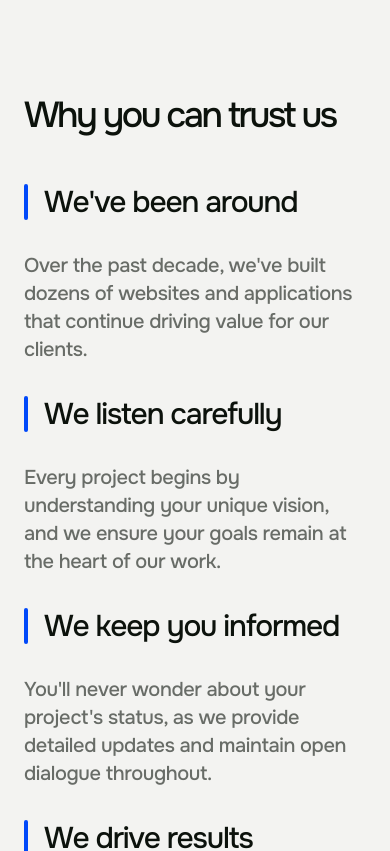
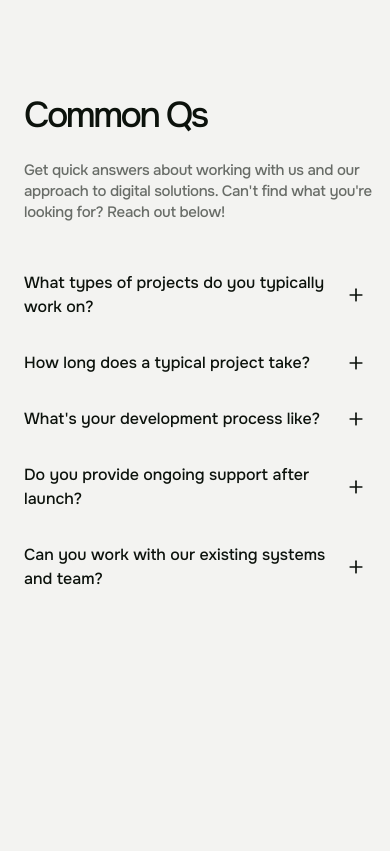
Before and after one commit to initify-admin/initify-portfolio, a Next.js app: page / in a window 390 px wide. Shown: the top 851 px of the page. Built offline with nearby package versions, Linux system fonts and the light colour scheme.

Commit message:
Add FAQs component; implement FAQ section with accordion functionality and responsive design

```diff
--- a/app/page.tsx
+++ b/app/page.tsx
@@ -1,4 +1,5 @@
 import Contact from "@/components/contact";
+import FAQs from "@/components/faq";
 import Header from "@/components/header";
 import Hero from "@/components/hero";
 import OurProcess from "@/components/our-process";
@@ -16,9 +17,10 @@ export default function Home() {
       <OurUses />
       <OurProcess />
       <OurProjects />
-      <Contact /> */}
+      <Contact />
+      <Trust />*/}
 
-      <Trust />
+      <FAQs />
     </main>
   );
 }
--- /dev/null
+++ b/components/faq.tsx
@@ -0,0 +1,48 @@
+"use client";
+
+import { faqs } from "@/data/faqs";
+import {
+  SectionContent,
+  SectionContentWrapper,
+  SectionWrapper,
+} from "./ui/section";
+import { Accordion, AccordionTrigger, AccordionContent } from "./ui/accordion";
+
+export default function FAQs() {
+  return (
+    <SectionWrapper className="mt-24">
+      <SectionContentWrapper>
+        <SectionContent className="flex flex-col xl:flex-row gap-y-8 sm:gap-y-12 gap-x-36">
+          <div className="flex flex-col gap-y-6 sm:gap-y-8">
+            <h1 className="font-onest font-medium text-dark text-[2.25rem] lg:text-[2.5rem] xl:text-[2.625rem] tracking-[-0.158rem] lg:tracking-[-0.175rem] xl:tracking-[-0.184rem] leading-[2.475rem] lg:leading-[2.75rem] xl:leading-[2.888rem]">
+              Common Qs
+            </h1>
+
+            <p className="w-[25rem] text-body font-onest font-medium text-[0.938rem] sm:text-base xl:text-lg tracking-[-0.019rem] sm:tracking-[-0.02rem] xl:tracking-[-0.023rem] leading-[1.313rem] sm:leading-[1.4rem] xl:leading-[1.575rem]">
+              Get quick answers about working with us and our approach to
+              digital solutions. Can{"'"}t find what you{"'"}re looking for?
+              Reach out below!
+            </p>
+          </div>
+
+          <div className="flex flex-col grow">
+            {faqs.map((item, index) => (
+              <Accordion key={index}>
+                {({ isOpen, toggle }) => (
+                  <>
+                    <AccordionTrigger isOpen={isOpen} toggle={toggle}>
+                      {item.question}
+                    </AccordionTrigger>
+                    <AccordionContent isOpen={isOpen}>
+                      {item.answer}
+                    </AccordionContent>
+                  </>
+                )}
+              </Accordion>
+            ))}
+          </div>
+        </SectionContent>
+      </SectionContentWrapper>
+    </SectionWrapper>
+  );
+}
--- /dev/null
+++ b/components/ui/accordion.tsx
@@ -0,0 +1,79 @@
+import { useState, ReactNode } from "react";
+import { PlusIcon } from "lucide-react";
+import { motion, AnimatePresence } from "framer-motion";
+
+function Accordion({
+  children,
+}: {
+  children: (props: { isOpen: boolean; toggle: () => void }) => ReactNode;
+}) {
+  const [isOpen, setIsOpen] = useState(false);
+
+  return (
+    <div className="flex flex-col">
+      {children({ isOpen, toggle: () => setIsOpen(!isOpen) })}
+    </div>
+  );
+}
+
+function AccordionTrigger({
+  children,
+  isOpen,
+  toggle,
+}: {
+  children: ReactNode;
+  isOpen: boolean;
+  toggle: () => void;
+}) {
+  return (
+    <button
+      className="cursor-pointer py-4 w-full gap-x-4 flex justify-between items-center text-left font-medium text-dark font-onest text-base sm:text-lg xl:text-xl"
+      onClick={toggle}
+    >
+      {children}
+
+      <motion.div
+        animate={{ rotate: isOpen ? 180 : 0 }}
+        transition={{ duration: 0.5, ease: "easeInOut" }}
+        className="relative flex items-center justify-center"
+      >
+        <motion.div
+          animate={{ rotate: isOpen ? 45 : 0 }}
+          transition={{ duration: 0.5, ease: "easeInOut" }}
+        >
+          <PlusIcon
+            className={`h-5 w-5 transition-colors duration-500 ${
+              !isOpen ? "text-dark" : "text-primary-blue"
+            }`}
+          />
+        </motion.div>
+      </motion.div>
+    </button>
+  );
+}
+
+function AccordionContent({
+  children,
+  isOpen,
+}: {
+  children: ReactNode;
+  isOpen: boolean;
+}) {
+  return (
+    <AnimatePresence initial={false}>
+      {isOpen && (
+        <motion.div
+          initial={{ height: 0 }}
+          animate={{ height: "auto" }}
+          exit={{ height: 0 }}
+          transition={{ duration: 0.5, ease: "easeInOut" }}
+          className="overflow-hidden text-body font-onest font-medium text-[0.938rem] sm:text-base xl:text-lg tracking-[-0.019rem] sm:tracking-[-0.02rem] xl:tracking-[-0.023rem] leading-[1.313rem] sm:leading-[1.4rem] xl:leading-[1.575rem]"
+        >
+          {children}
+        </motion.div>
+      )}
+    </AnimatePresence>
+  );
+}
+
+export { Accordion, AccordionTrigger, AccordionContent };
--- /dev/null
+++ b/data/faqs.ts
@@ -0,0 +1,29 @@
+import { FAQItem } from "@/types/faqs";
+
+export const faqs: FAQItem[] = [
+  {
+    question: "What types of projects do you typically work on?",
+    answer:
+      "We specialize in digital solutions including website development, web applications, e-commerce platforms, and enterprise software integrations. Our expertise spans diverse industries, delivering strategic technological solutions tailored to unique business challenges.",
+  },
+  {
+    question: "How long does a typical project take?",
+    answer:
+      "Project timelines range from 4-6 weeks for small websites to 16-24 weeks for complex enterprise integrations. Each project is carefully scoped to balance efficiency with comprehensive development requirements.",
+  },
+  {
+    question: "What's your development process like?",
+    answer:
+      "We follow an agile methodology with initial consultation, detailed project scoping, iterative development sprints, and continuous client collaboration. Our process ensures alignment between technical implementation and strategic business objectives.",
+  },
+  {
+    question: "Do you provide ongoing support after launch?",
+    answer:
+      "We offer 30-day post-launch support and optional maintenance packages that include performance monitoring, security updates, and technical assistance. Clients can choose from flexible support contracts to meet their long-term technological needs.",
+  },
+  {
+    question: "Can you work with our existing systems and team?",
+    answer:
+      "We conduct comprehensive system audits to ensure seamless integration with your current technology stack and organizational workflow. Our team provides flexible collaboration models, knowledge transfer, and transparent communication to minimize disruption.",
+  },
+];
--- /dev/null
+++ b/types/faqs.ts
@@ -0,0 +1,4 @@
+export interface FAQItem {
+  question: string;
+  answer: string;
+}
```
